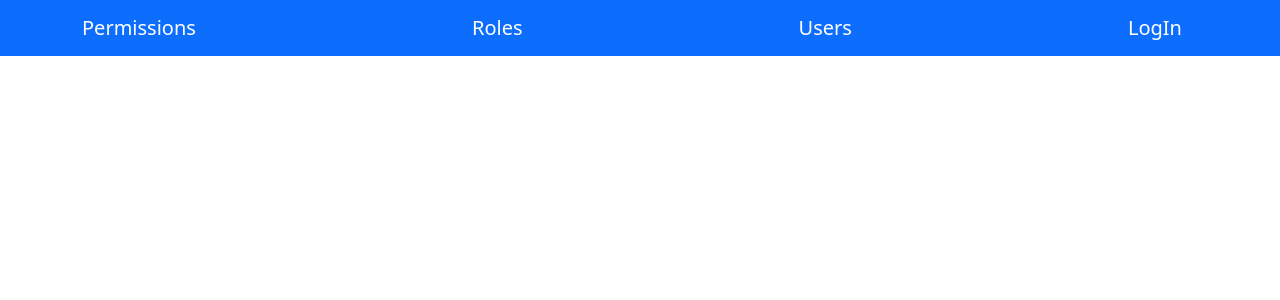
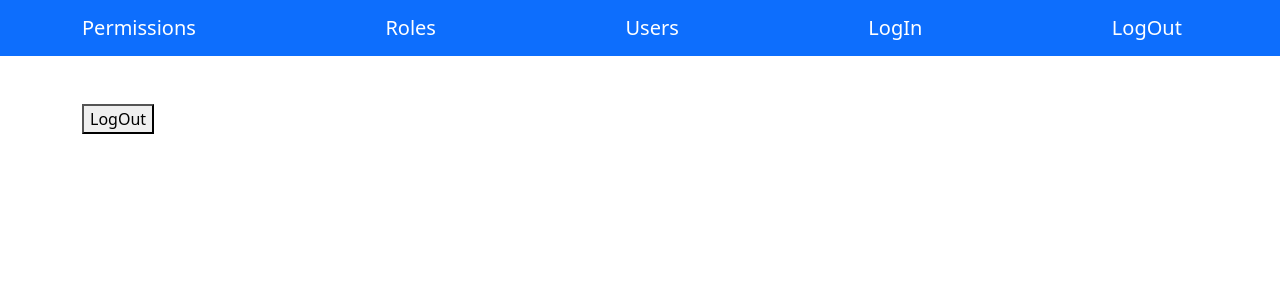
Before and after one commit to ZeinabFarhat/react-demo-backend-zf, a React (Create React App) app: page /logout in a window 1280 px wide. Shown: the top 300 px of the page. Built offline with nearby package versions, Linux system fonts and the light colour scheme.

Commit message:
LogOut is added

```diff
--- a/package.json
+++ b/package.json
@@ -19,6 +19,7 @@
     "react-bootstrap": "^2.5.0",
     "react-dom": "^18.2.0",
     "react-hook-form": "^7.34.2",
+    "react-js-pagination": "^3.0.3",
     "react-router-dom": "^6.3.0",
     "react-scripts": "5.0.1",
     "react-select": "^5.4.0",
--- a/src/App.tsx
+++ b/src/App.tsx
@@ -22,6 +22,7 @@ import CreateRole from "./components/role/create.component";
 import EditRole from "./components/role/edit.component";
 
 import Login from "./components/auth/login.component";
+import LogOut from "./components/auth/logout.component";
 
 
 function App() {
@@ -59,6 +60,7 @@ function App() {
                 Users
             </Link>
                 <Link  className="navbar-brand text-white" to="/login" >LogIn</Link>
+                <Link  className="navbar-brand text-white" to="/logout" >LogOut</Link>
             </Container>
     </Navbar>
 
@@ -116,6 +118,13 @@ function App() {
                     </Routes>
                 </Col>
             </Row>
+            <Row>
+                <Col md={12}>
+                    <Routes>
+                        <Route  path='/logout' element={<LogOut setAuth={setAuth} setToken={setToken} />} />
+                    </Routes>
+                </Col>
+            </Row>
         </Container>
     </Router>);
 }
--- /dev/null
+++ b/src/components/auth/logout.component.tsx
@@ -0,0 +1,25 @@
+import React, {useState} from 'react';
+import {useNavigate} from 'react-router-dom'
+
+export var token='';
+
+// @ts-ignore
+const LogOut= ({setAuth,setToken}) => {
+    const navigate = useNavigate();
+    const logout = () => {
+
+        localStorage.removeItem('token');
+        setAuth(false);
+        navigate("/login")
+
+    };
+    return (
+
+        <form onSubmit={logout}>
+
+    <button type="submit">LogOut</button>
+</form>
+    )
+}
+
+export default LogOut;
--- a/src/components/user/list.component.tsx
+++ b/src/components/user/list.component.tsx
@@ -91,7 +91,7 @@ export default function List() {
                                                 <td>{row['name']}</td>
                                                 <td>{row['email']}</td>
                                                 <td>{row['roles'].map((row: { [x: string]: any; })=>(
-                                                        row['name']
+                                                        row['name'] + ','
                                                     ))}
                                                 </td>
 
```
Also changed, not shown: 1 other file (tests, documents, lock files or other folders).
